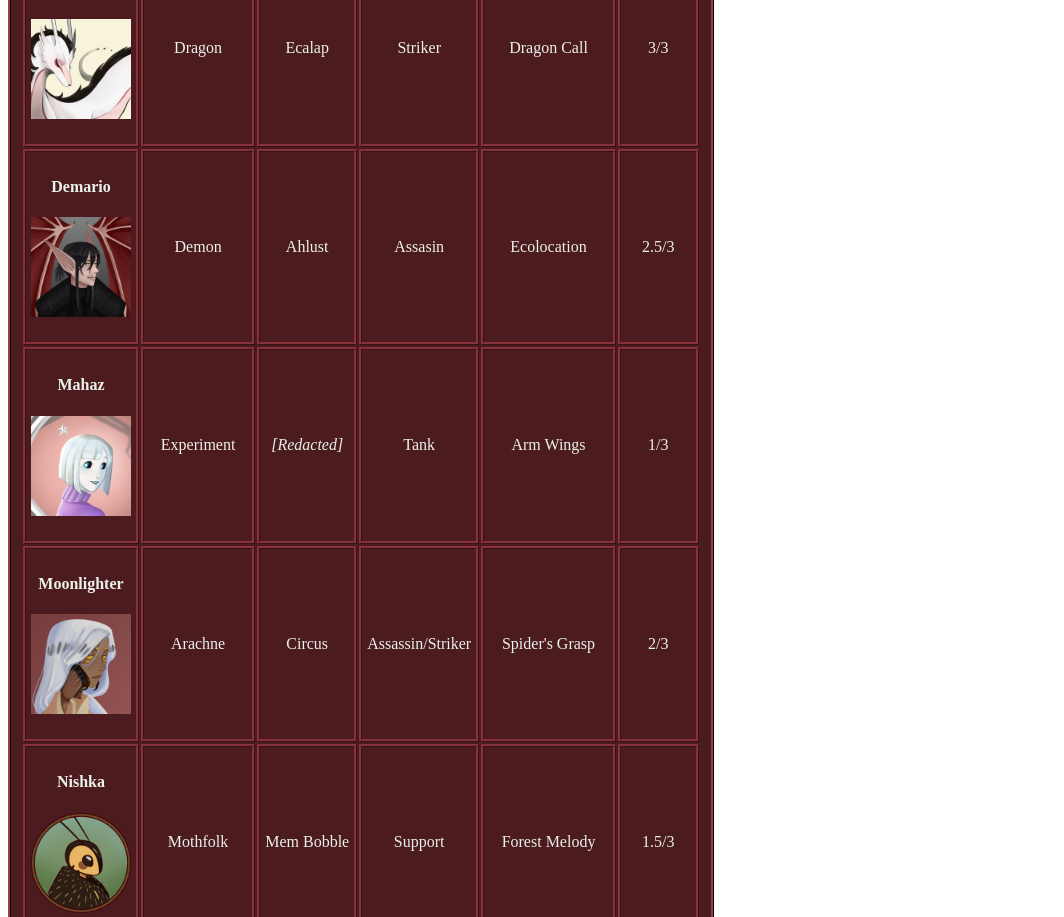
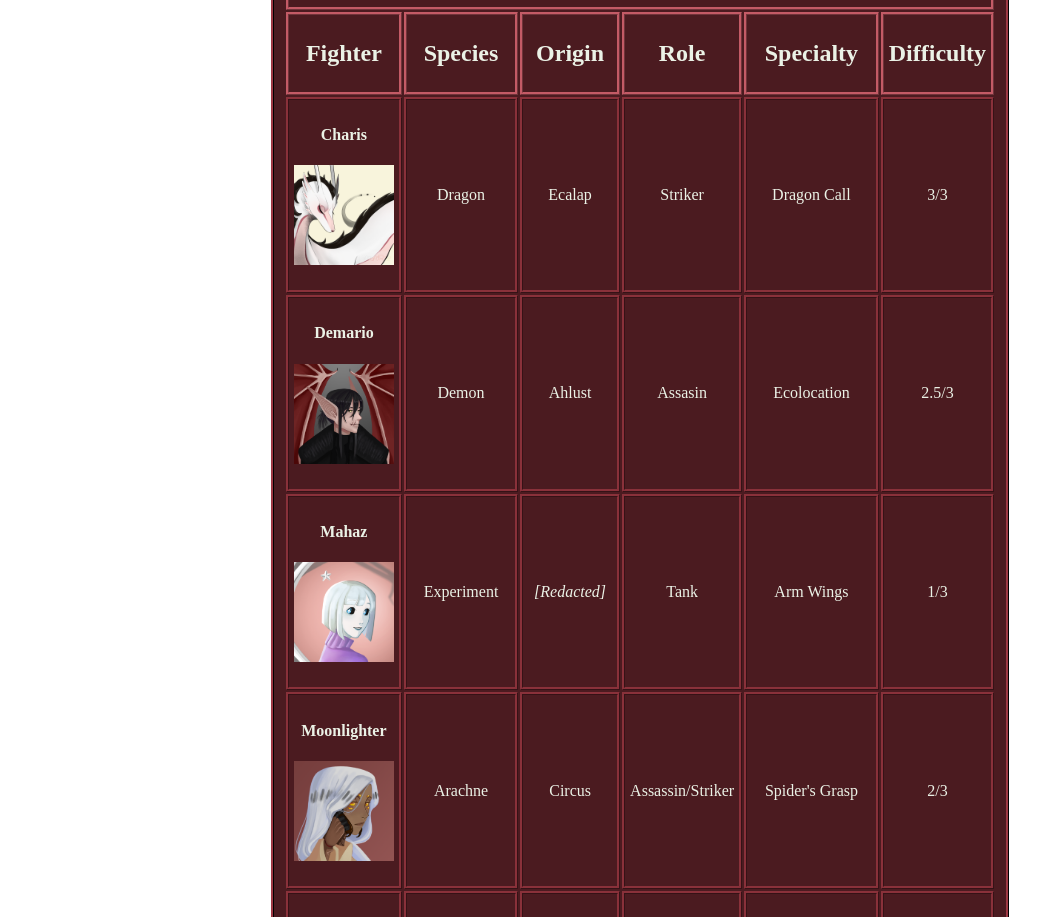
Before and after one commit to Kduong010/fid, a plain HTML site: page CharacterSelection/Index.html in a window 1280 px wide. Shown: the part 109-1026 px from the top of the page, without its empty margins (0-1064 px from the left). Drawn offline with Linux system fonts and the light colour scheme.

Commit message:
Add files via upload

```diff
--- a/CharacterSelection/Index.html
+++ b/CharacterSelection/Index.html
@@ -4,9 +4,6 @@
       <meta charset="utf-8">
       <title>Character Profile</title>
       <style>
-	tr{
-		text-align: center;
-	}
 	td{
 		border:ridge 3px #89313a;
 		padding: 5px;
@@ -20,27 +17,29 @@
 		padding: 10px;
 		background-color: #4b1b20;
 	}
-	body{
-	color:#ebf2e6;
-	}
       </style>
 
   </head>
 
 <!------BODY------>
   <body>
+  <center>
+	<font color="#ebf2e6">
       <table>
           <tbody>
-              <tr>
-              	<th>Fighter</th>
-		<th>Species</th>
-		<th>Origin</th>
-		<th>Role</th>
-		<th>Specialty</th>
-		<th>Difficulty</th>
+        	  <tr>
+              	<th colspan="6"><h1>Select your Fighter!</h1></th>
+              </tr>
+              <tr align="center">
+              	<th><h2>Fighter</h2></th>
+		<th><h2>Species</h2></th>
+		<th><h2>Origin</h2></th>
+		<th><h2>Role</h2></th>
+		<th><h2>Specialty</h2></th>
+		<th><h2>Difficulty</h2></th>
               </tr>
 
-              <tr>
+              <tr align="center">
               	<td>
 			<h4>Charis</h4>
 			<p><img src="photos/DragonPersona.png" alt="Charis" height="100" width="100"></p>
@@ -52,7 +51,7 @@
               	<td>3/3</td>
               </tr>
 
-              <tr>
+              <tr align="center">
               	<td>
 			<h4>Demario</h4>
 			<p><img src="photos/Demario_Portrait.png" alt="Demario" height="100" width="100"></p>
@@ -64,7 +63,7 @@
               	<td>2.5/3</td>
               </tr>
 
-              <tr>
+              <tr align="center">
               	<td>
 			<h4>Mahaz</h4>
 			<p><img src="photos/Mahaz_Portrait.png" alt="Mahaz" height="100" width="100"></p>
@@ -76,7 +75,7 @@
               	<td>1/3</td>
               </tr>
 
-              <tr>
+              <tr align="center">
               	<td>
 			<h4>Moonlighter</h4>
 			<p><img src="photos/Moonlighter_Portrait.png" alt="Moonlighter" height="100" width="100"></p>
@@ -88,7 +87,7 @@
               	<td>2/3</td>
               </tr>
 
-              <tr>
+              <tr align="center">
               	<td>
 			<h4>Nishka</h4>
 			<p><img src="photos/Nishk'Ltus_Icon_2021.png" alt="Nishka" height="100" width="100"></p>
@@ -100,7 +99,7 @@
               	<td>1.5/3</td>
               </tr>
 
-              <tr>
+              <tr align="center">
               	<td>
 			<h4>Orisa</h4>
 			<p><img src="photos/Orisa_Portrait.png" alt="Orisa" height="100" width="100"></p>
@@ -112,7 +111,7 @@
               	<td>1/3</td>
               </tr>
 
-              <tr>
+              <tr align="center">
               	<td>
 			<h4>Oteno</h4>
 			<p><img src="photos/Oteneo_Portrait.png" alt="Oteneo" height="100" width="100"></p>
@@ -124,7 +123,7 @@
               	<td>2.5/3</td>
               </tr>
 
-              <tr>
+              <tr align="center">
               	<td>
 			<h4>Starlight</h4>
 			<p><img src="photos/Starlight_Portrait.png" alt="Starlight" height="100" width="100"></p>
@@ -137,5 +136,7 @@
               </tr>
           </tbody>
       </table>
+	</font>
+  </center>
   </body>
 </html>
```
